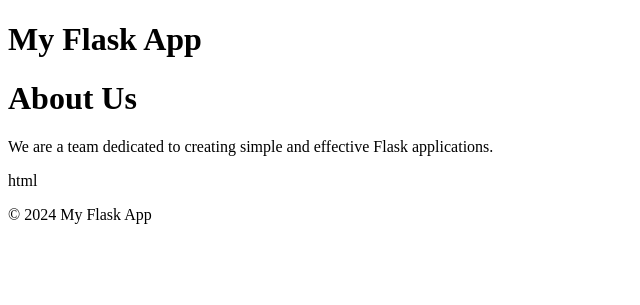
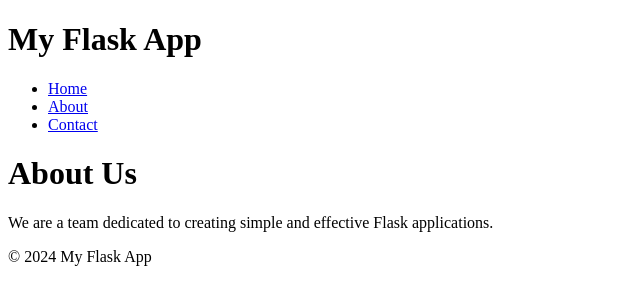
Before and after one commit to sebgrgs/holbertonschool-higher_level_programming, a Flask app: page /about in a window 1280 px wide. Shown: the top 305 px of the page, without its empty margins (0-640 px from the left). Run offline with Flask 3, Linux system fonts and the light colour scheme.

Commit message:
Refactor footer and header templates for improved structure and navigation

```diff
--- a/python-server_side_rendering/templates/footer.html
+++ b/python-server_side_rendering/templates/footer.html
@@ -1 +1,3 @@
-html <footer> <p>&copy; 2024 My Flask App</p> </footer>
+<footer>
+    <p>&copy; 2024 My Flask App</p>
+</footer>
--- a/python-server_side_rendering/templates/header.html
+++ b/python-server_side_rendering/templates/header.html
@@ -1,3 +1,10 @@
 <header>
-	<h1>My Flask App</h1>
+    <h1>My Flask App</h1>
+    <nav>
+        <ul>
+            <li><a href="/">Home</a></li>
+            <li><a href="/about">About</a></li>
+            <li><a href="/contact">Contact</a></li>
+        </ul>
+    </nav>
 </header>
```
